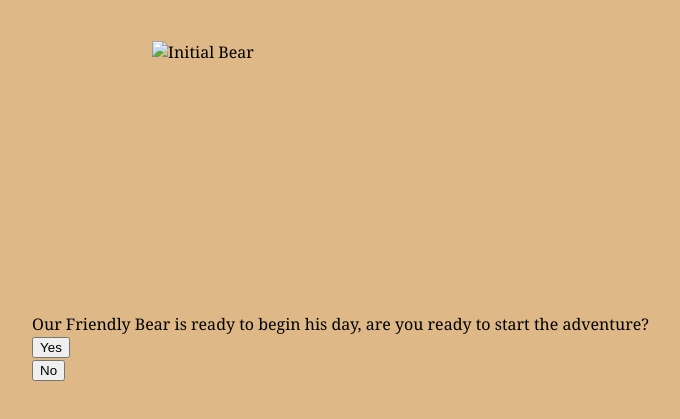
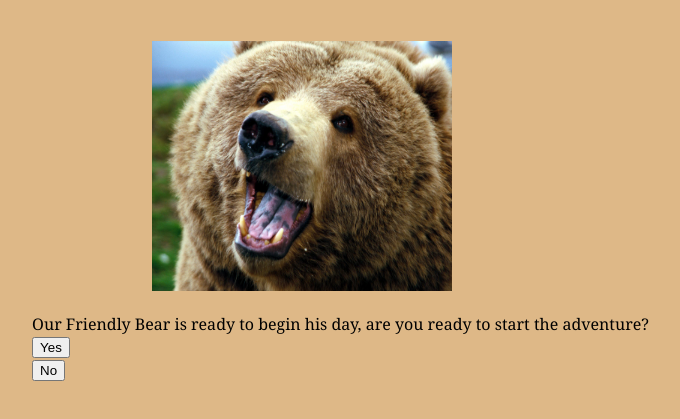
Before and after one commit to ColeYeager19/MART-441-HW-3, a plain HTML site: page index.html in a window 1280 px wide. Shown: the part 67-486 px from the top of the page, without its empty margins (393-1073 px from the left). Drawn offline with Linux system fonts and the light colour scheme.

Commit message:
Update index.html

```diff
--- a/index.html
+++ b/index.html
@@ -13,7 +13,7 @@
 
 	<br>
 	<div class="image-container">
-	<img src="Media/InitialBear.jpg" alt="Initial Bear">
+	<img src="InitialBear.jpg" alt="Initial Bear">
 	</div>
 
 	<br>
```
